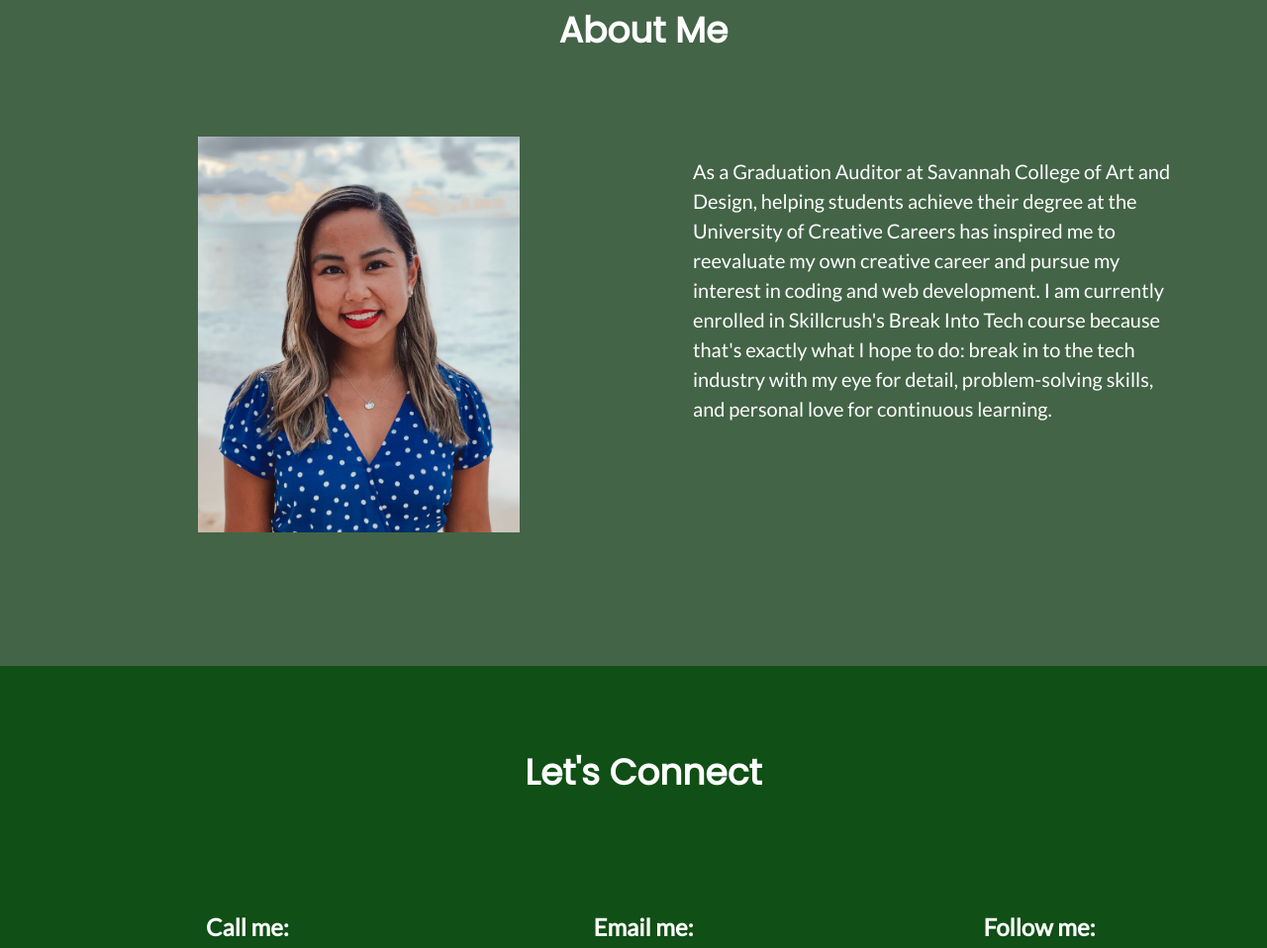
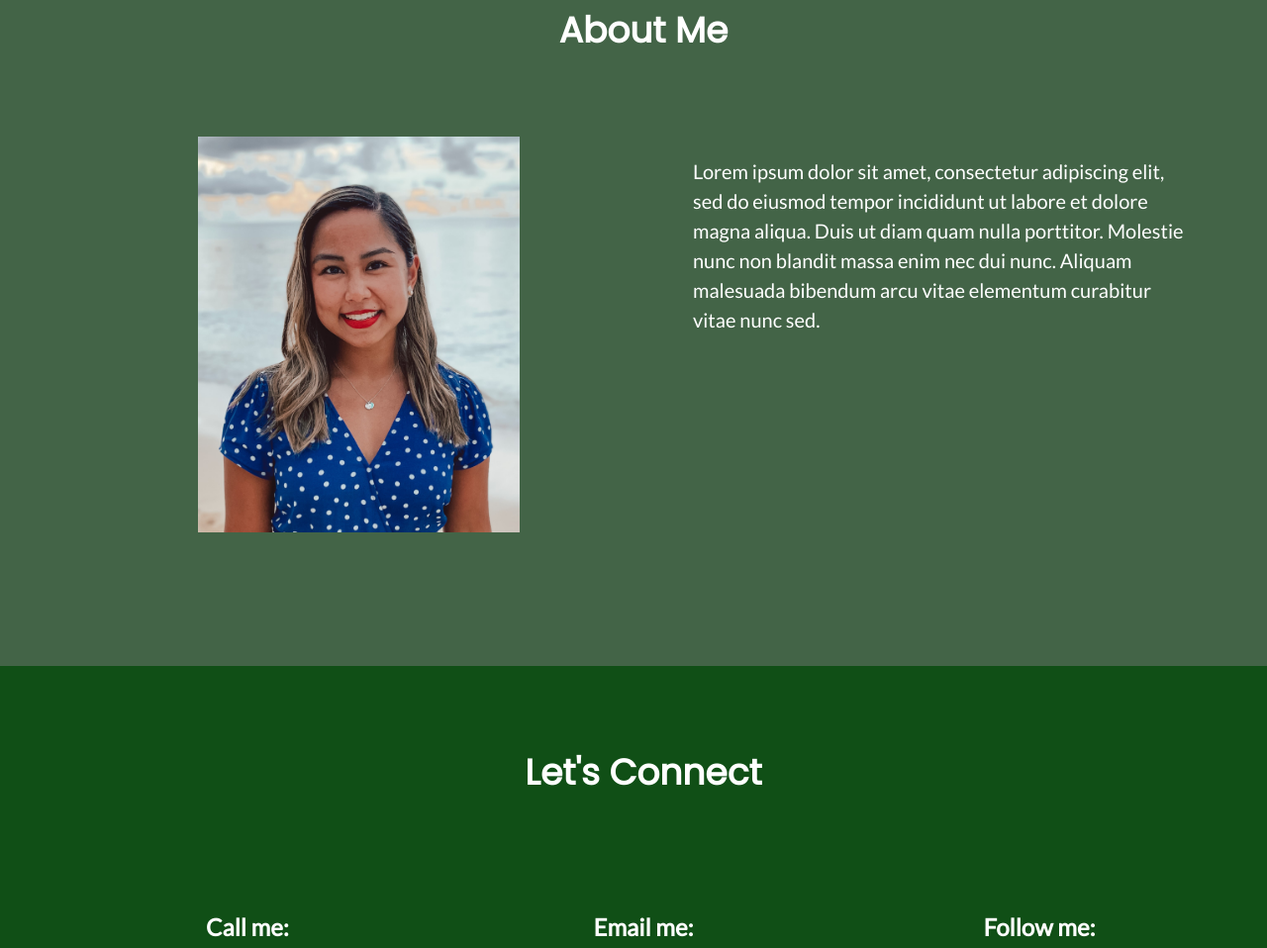
Before and after one commit to paulinelapresta/portfolio-website, a plain HTML site: page index.html in a window 1280 px wide. Shown: the part 2327-3285 px from the top of the page at 99% size. Drawn offline with Linux system fonts and the light colour scheme.

Commit message:
Update index.html
Edited navigation and about section.

```diff
--- a/index.html
+++ b/index.html
@@ -19,7 +19,7 @@
                   <li><a href="#portfolio">Portfolio</a></li>
                   <li><a href="#about">About</a></li>
                   <li><a href="#connect">Connect</a></li>
-                  <li><a href="https://paulinelapresta.weebly.com/" target="_blank">
+                  <li><a href="https://paulinelapresta.com/" target="_blank">
                     Previous Portfolio</a></li>
                 </ul>
               </nav>
@@ -63,13 +63,11 @@
               style="width: 325px; height: 400px;" id="about-me-image" />
             </div>
             <div class="right-column">
-              <p>As a Graduation Auditor at Savannah College of Art and Design,
-                helping students achieve their degree at the University of Creative Careers
-                has inspired me to reevaluate my own creative career and pursue my interest
-                in coding and web development. I am currently enrolled in Skillcrush's
-                Break Into Tech course because that's exactly what I hope to do:
-                break in to the tech industry with my eye for detail, problem-solving skills,
-                and personal love for continuous learning.</p>
+              <p>Lorem ipsum dolor sit amet, consectetur adipiscing elit,
+                  sed do eiusmod tempor incididunt ut labore et dolore magna aliqua.
+                  Duis ut diam quam nulla porttitor. Molestie nunc non blandit massa
+                  enim nec dui nunc. Aliquam malesuada bibendum arcu vitae elementum
+                  curabitur vitae nunc sed. </p>
             </div>
           </div>
         </section>
```
